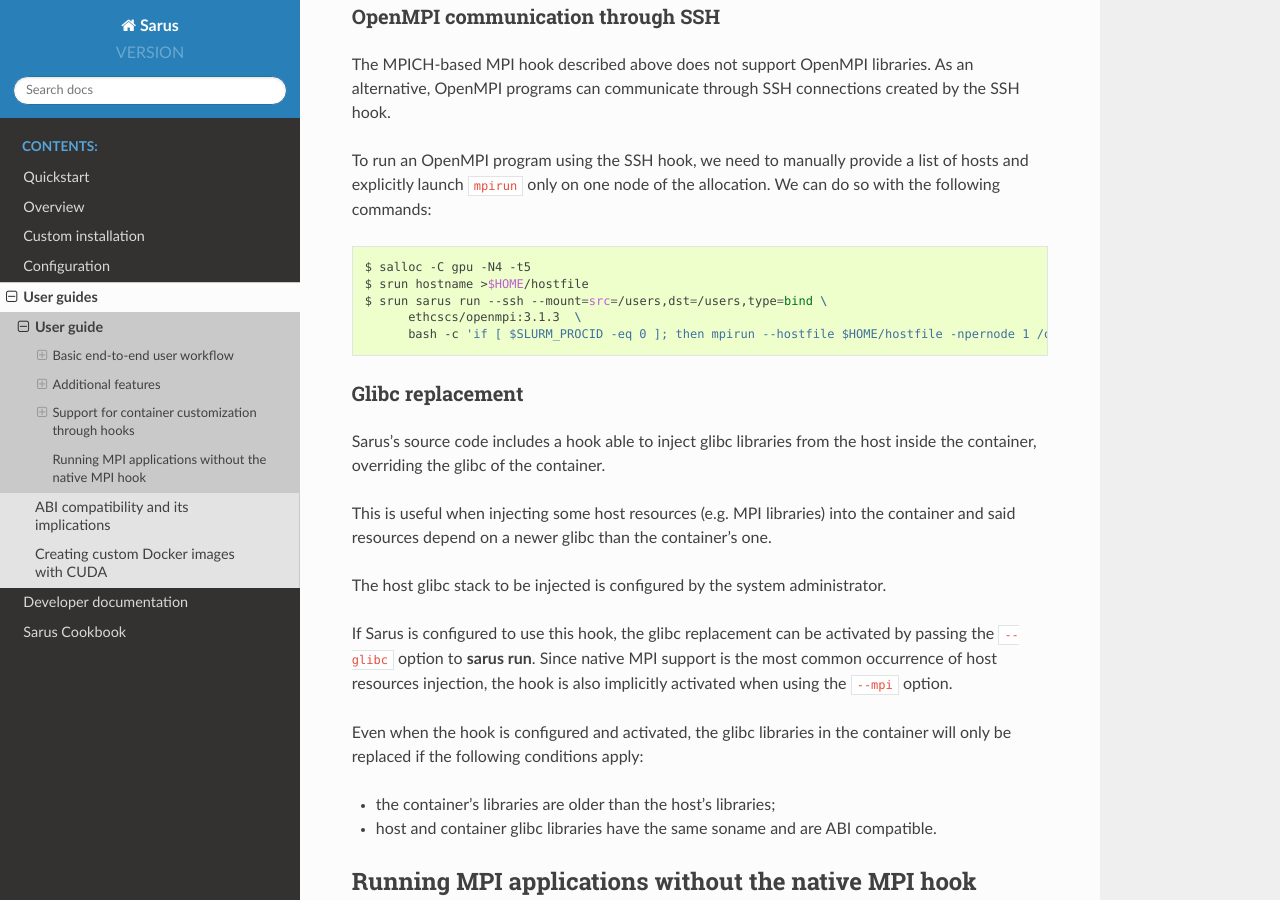
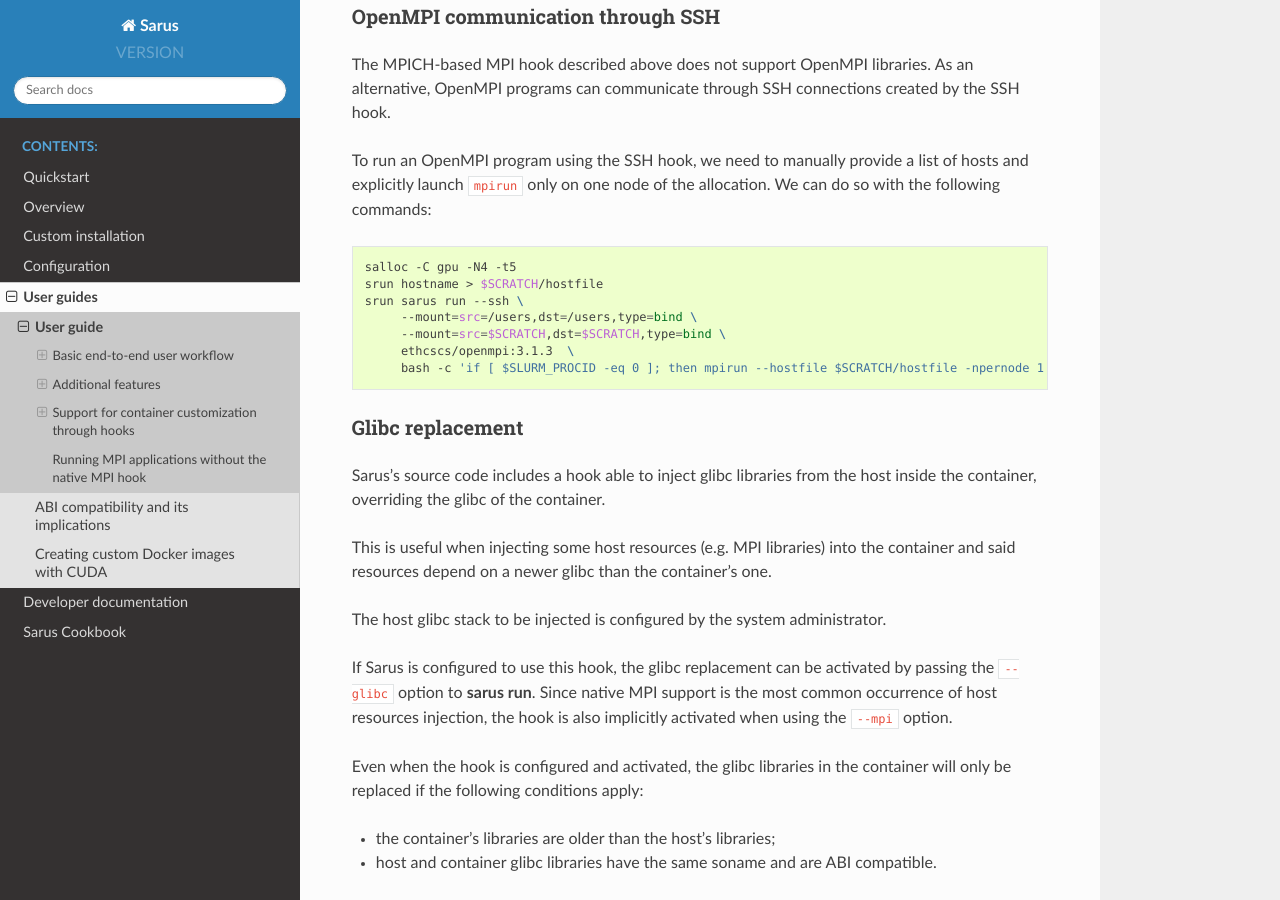
Before and after one commit to eth-cscs/sarus, a Sphinx documentation site: the page built from doc/user/user_guide.rst, in a window 1280 px wide and 900 px high, scrolled down 13793 px. Built offline with Sphinx 7.4.7 and the Read the Docs theme 2.0.0, drawn with Linux system fonts in a browser that asks for light colours.

Commit message:
Fix docs - $HOME no longer auto-mounted

```diff
--- a/doc/user/user_guide.rst
+++ b/doc/user/user_guide.rst
@@ -766,11 +766,13 @@
 
 .. code-block:: bash
 
-   $ salloc -C gpu -N4 -t5
-   $ srun hostname >$HOME/hostfile
-   $ srun sarus run --ssh --mount=src=/users,dst=/users,type=bind \
-         ethcscs/openmpi:3.1.3  \
-         bash -c 'if [ $SLURM_PROCID -eq 0 ]; then mpirun --hostfile $HOME/hostfile -npernode 1 /openmpi-3.1.3/examples/hello_c; else sleep infinity; fi'
+   salloc -C gpu -N4 -t5
+   srun hostname > $SCRATCH/hostfile
+   srun sarus run --ssh \
+        --mount=src=/users,dst=/users,type=bind \
+        --mount=src=$SCRATCH,dst=$SCRATCH,type=bind \
+        ethcscs/openmpi:3.1.3  \
+        bash -c 'if [ $SLURM_PROCID -eq 0 ]; then mpirun --hostfile $SCRATCH/hostfile -npernode 1 /openmpi-3.1.3/examples/hello_c; else sleep infinity; fi'
 
 Glibc replacement
 -----------------
```
Also changed, not shown: doc/cookbook/openmpi/openmpi_ssh.rst (+5 -4 lines).
